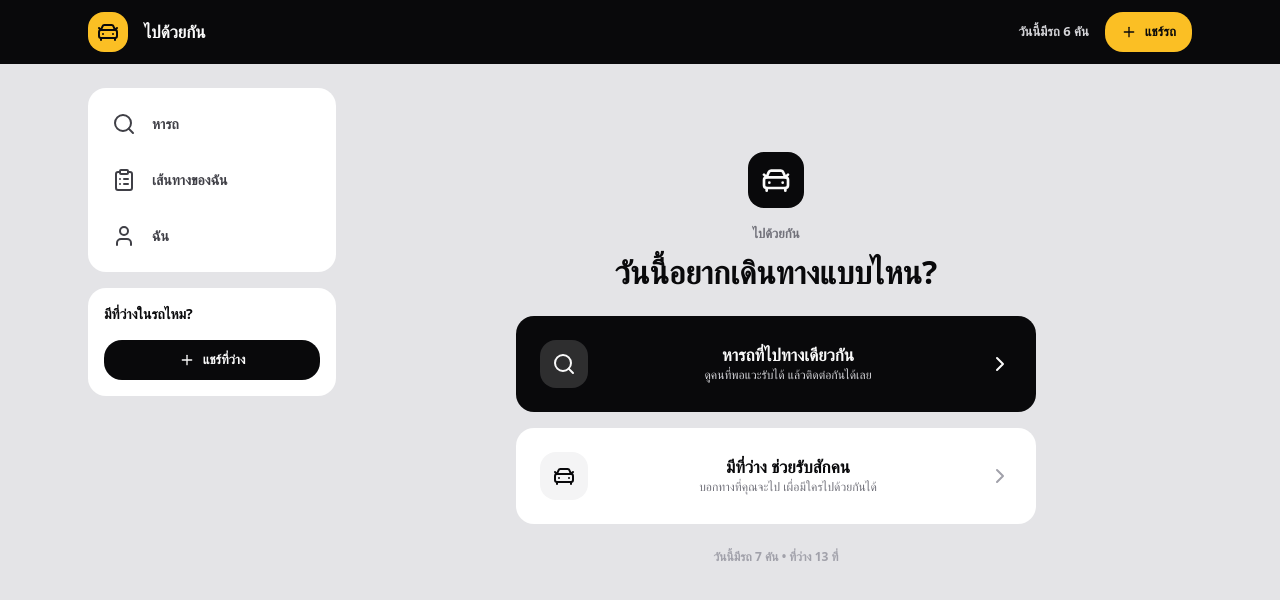
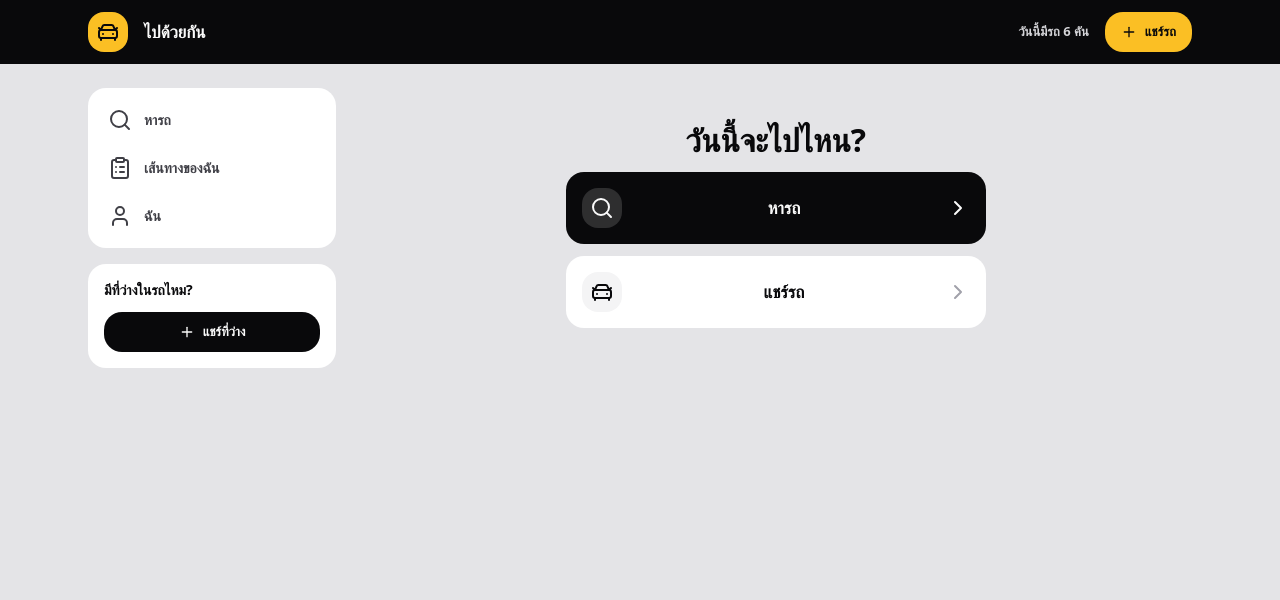
Before and after one commit to jarangit/port-share-seets, a Next.js app: page / in a window 1280 px wide. Shown: the top 600 px of the page. Built offline with nearby package versions, Linux system fonts and the light colour scheme; a web font is replaced by a local one.

Commit message:
improve home page

```diff
--- a/src/app/page.tsx
+++ b/src/app/page.tsx
@@ -1,60 +1,30 @@
-import Link from "next/link";
-import { Button } from "@/components/ui/button";
-import { Page, Stack, NarrowCenter, MobileOnly } from "@/components/ui/layout";
-import { Title, Text } from "@/components/ui/typography";
-import { Icon, IconBox } from "@/components/ui/icon";
+import { Page, Stack, NarrowCenter } from "@/components/ui/layout";
+import { Title } from "@/components/ui/typography";
 import { ActionCard } from "@/components/ui/cards";
-import { rideOffers } from "@/data/rides";
-import { Search, CarFront, ArrowRight } from "lucide-react";
+import { Search, CarFront } from "lucide-react";
 
 export default function HomePage() {
-  const openCount = rideOffers.filter((o) => o.seatsLeft > 0).length;
-  const seatCount = rideOffers.reduce((sum, o) => sum + o.seatsLeft, 0);
-
   return (
     <Page variant="landing">
       <NarrowCenter>
-        <Stack gap="lg">
-          <Stack gap="md">
-            <IconBox icon={CarFront} size="lg" tone="ink" />
-            <Stack gap="sm">
-              <Text size="meta" weight="bold" tone="muted" align="center">
-                ไปด้วยกัน
-              </Text>
-              <Title as="h1" size="hero">
-                วันนี้อยากเดินทางแบบไหน?
-              </Title>
-            </Stack>
-          </Stack>
+        <Stack gap="md">
+          <Title as="h1" size="hero">
+            วันนี้จะไปไหน?
+          </Title>
 
           <Stack gap="md">
             <ActionCard
               href="/find"
               tone="ink"
               icon={Search}
-              title="หารถที่ไปทางเดียวกัน"
-              desc="ดูคนที่พอแวะรับได้ แล้วติดต่อกันได้เลย"
+              title="หารถ"
             />
             <ActionCard
               href="/post"
               tone="raised"
               icon={CarFront}
-              title="มีที่ว่าง ช่วยรับสักคน"
-              desc="บอกทางที่คุณจะไป เผื่อมีใครไปด้วยกันได้"
+              title="แชร์รถ"
             />
-          </Stack>
-
-          <Stack gap="md">
-            <Text size="caption" weight="semibold" tone="faint" align="center">
-              วันนี้มีรถ {openCount} คัน • ที่ว่าง {seatCount} ที่
-            </Text>
-            <MobileOnly>
-              <Link href="/find">
-                <Button variant="ghost" size="sm">
-                  ดูรถทั้งหมด <Icon icon={ArrowRight} size="xs" />
-                </Button>
-              </Link>
-            </MobileOnly>
           </Stack>
         </Stack>
       </NarrowCenter>
--- a/src/components/ui/card.tsx
+++ b/src/components/ui/card.tsx
@@ -26,14 +26,14 @@ Card.displayName = "Card";
 const cardBodyVariants = cva("", {
   variants: {
     pad: {
-      /** matches legacy rhythm: 16px sides, 8px top */
-      default: "px-4 pb-4 pt-2",
-      /** even 16px all around */
-      even: "p-4",
-      /** roomy 24px top for profile-style cards */
-      roomy: "px-4 pb-4 pt-6",
+      /** compact rhythm: 12px sides, 8px top */
+      default: "px-3 pb-3 pt-2",
+      /** even 12px all around */
+      even: "p-3",
+      /** roomy top for profile-style cards */
+      roomy: "px-3 pb-3 pt-4",
       /** tall success panel */
-      tall: "px-4 py-10",
+      tall: "px-3 py-8",
     },
   },
   defaultVariants: { pad: "default" },
--- a/src/components/ui/cards.tsx
+++ b/src/components/ui/cards.tsx
@@ -19,23 +19,30 @@ export function ActionCard({
   tone: "ink" | "raised";
   icon: LucideIcon;
   title: string;
-  desc: string;
+  desc?: string;
 }) {
   const dark = tone === "ink";
+  const compact = !desc;
   return (
     <Link
       href={href}
-      className={cn("block rounded-card p-6", dark ? "bg-ink text-on-ink" : "bg-surface text-ink")}
+      className={cn(
+        "block rounded-card",
+        compact ? "p-4" : "p-6",
+        dark ? "bg-ink text-on-ink" : "bg-surface text-ink"
+      )}
     >
-      <Cluster gap="md">
-        <IconBox icon={icon} size="md" tone={dark ? "frost" : "wash"} />
+      <Cluster gap={compact ? "sm" : "md"}>
+        <IconBox icon={icon} size={compact ? "sm" : "md"} tone={dark ? "frost" : "wash"} />
         <Grow>
           <Title as="span" size="card">
             {title}
           </Title>
-          <Text as="span" size="caption" weight="medium" tone={dark ? "mist" : "muted"}>
-            {desc}
-          </Text>
+          {desc ? (
+            <Text as="span" size="caption" weight="medium" tone={dark ? "mist" : "muted"}>
+              {desc}
+            </Text>
+          ) : null}
         </Grow>
         <Icon icon={ChevronRight} size="sm" tone={dark ? "inherit" : "faint"} />
       </Cluster>
--- a/src/components/ui/input.tsx
+++ b/src/components/ui/input.tsx
@@ -6,7 +6,7 @@ const Input = React.forwardRef<HTMLInputElement, React.InputHTMLAttributes<HTMLI
     <input
       ref={ref}
       className={cn(
-        "flex h-12 w-full rounded-card bg-fill/70 px-4 text-sm font-medium text-ink outline-none placeholder:text-muted focus:bg-fill",
+        "flex h-11 w-full rounded-card bg-fill/70 px-3 text-sm font-medium text-ink outline-none placeholder:text-muted focus:bg-fill",
         className
       )}
       {...props}
@@ -20,7 +20,7 @@ const Textarea = React.forwardRef<HTMLTextAreaElement, React.TextareaHTMLAttribu
     <textarea
       ref={ref}
       className={cn(
-        "flex min-h-[88px] w-full rounded-card bg-fill/70 px-4 py-4 text-sm text-ink outline-none placeholder:text-muted focus:bg-fill",
+        "flex min-h-[76px] w-full rounded-card bg-fill/70 px-3 py-3 text-sm text-ink outline-none placeholder:text-muted focus:bg-fill",
         className
       )}
       {...props}
--- a/src/components/ui/layout.tsx
+++ b/src/components/ui/layout.tsx
@@ -6,8 +6,8 @@ import { cn } from "@/lib/utils";
 const pageVariants = cva("", {
   variants: {
     variant: {
-      default: "space-y-4 px-4 pt-6 lg:px-0 lg:pt-0",
-      landing: "px-4 pt-10 lg:px-0 lg:pt-16",
+      default: "space-y-3 px-3 pt-4 lg:px-0 lg:pt-0",
+      landing: "px-4 pt-6 lg:px-0 lg:pt-8",
     },
   },
   defaultVariants: { variant: "default" },
@@ -48,8 +48,8 @@ const stackVariants = cva("", {
   variants: {
     gap: {
       sm: "space-y-2",
-      md: "space-y-4",
-      lg: "space-y-6",
+      md: "space-y-3",
+      lg: "space-y-5",
     },
     align: {
       start: "",
@@ -117,7 +117,7 @@ export function Grow({ children }: { children: ReactNode }) {
 
 /* CardGrid — responsive 2-col card grid (my-posts) */
 export function CardGrid({ children }: { children: ReactNode }) {
-  return <div className="grid gap-4 md:grid-cols-2">{children}</div>;
+  return <div className="grid gap-3 md:grid-cols-2">{children}</div>;
 }
 
 /* PairGrid — fixed 2-col tight grid (tabs, stats, form pairs, actions) */
@@ -127,22 +127,22 @@ export function PairGrid({ children }: { children: ReactNode }) {
 
 /* FormGrid — responsive 2-col form layout (post, profile) */
 export function FormGrid({ children }: { children: ReactNode }) {
-  return <div className="grid gap-4 lg:grid-cols-2 lg:items-start">{children}</div>;
+  return <div className="grid gap-3 lg:grid-cols-2 lg:items-start">{children}</div>;
 }
 
 /* DetailLayout — offer detail 3/2 split */
 export function DetailLayout({ main, side }: { main: ReactNode; side: ReactNode }) {
   return (
-    <div className="grid gap-4 lg:grid-cols-5 lg:items-start">
-      <div className="space-y-4 lg:col-span-3">{main}</div>
-      <div className="space-y-4 lg:col-span-2">{side}</div>
+    <div className="grid gap-3 lg:grid-cols-5 lg:items-start">
+      <div className="space-y-3 lg:col-span-3">{main}</div>
+      <div className="space-y-3 lg:col-span-2">{side}</div>
     </div>
   );
 }
 
 /* NarrowCenter — landing hero column */
 export function NarrowCenter({ children }: { children: ReactNode }) {
-  return <div className="mx-auto max-w-[520px] text-center">{children}</div>;
+  return <div className="mx-auto max-w-[420px] text-center">{children}</div>;
 }
 
 /* MobileOnly — rendered below md breakpoint only */
--- a/src/components/ui/nav.tsx
+++ b/src/components/ui/nav.tsx
@@ -23,7 +23,7 @@ export function NavItem({
       href={href}
       onClick={onClick}
       className={cn(
-        "flex items-center gap-4 rounded-tile px-4 py-4 text-sm font-bold",
+        "flex items-center gap-3 rounded-tile px-3 py-3 text-sm font-bold",
         active ? "bg-ink text-on-ink" : "text-ink-bold hover:bg-wash"
       )}
     >
--- a/src/components/ui/surface.tsx
+++ b/src/components/ui/surface.tsx
@@ -13,9 +13,9 @@ const surfaceVariants = cva("rounded-card text-ink", {
     },
     pad: {
       sm: "p-2",
-      md: "p-4",
-      lg: "p-6",
-      xl: "p-8",
+      md: "p-3",
+      lg: "p-4",
+      xl: "p-6",
     },
   },
   defaultVariants: { tone: "raised", pad: "md" },
```
Also changed, not shown: 4 other files (tests, documents, lock files or other folders).
